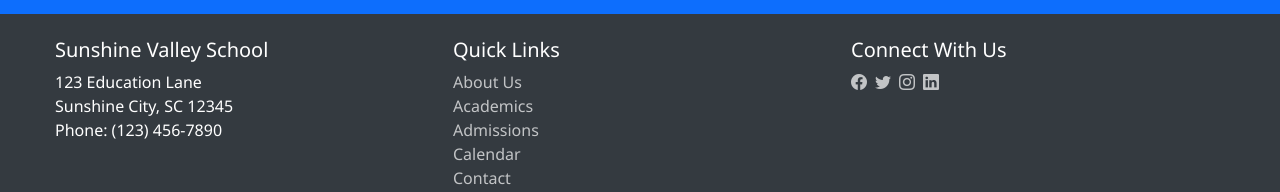
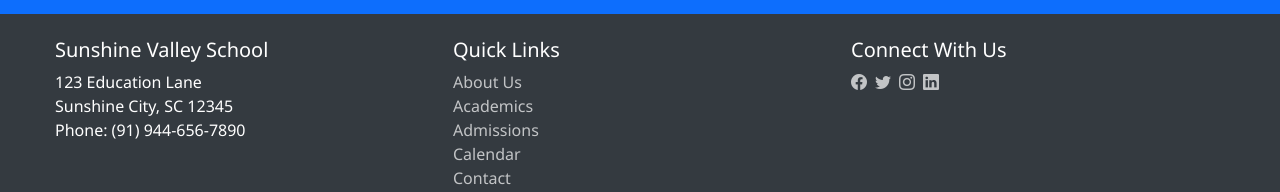
Before and after one commit to GowrishankarS1221/Education_Managment, a React (Create React App) app: page / in a window 1280 px wide. Shown: the part 1901-2093 px from the top of the page. Built offline with nearby package versions, Linux system fonts and the light colour scheme.

Commit message:
LandingPage.js

```diff
--- a/src/pages/LandingPage.js
+++ b/src/pages/LandingPage.js
@@ -146,7 +146,7 @@ const LandingPage = () => {
           <div className="row">
             <div className="col-md-4">
               <h5>Sunshine Valley School</h5>
-              <p>123 Education Lane<br />Sunshine City, SC 12345<br />Phone: (123) 456-7890</p>
+              <p>123 Education Lane<br />Sunshine City, SC 12345<br />Phone: (91) 944-656-7890</p>
             </div>
             <div className="col-md-4">
               <h5>Quick Links</h5>
```
